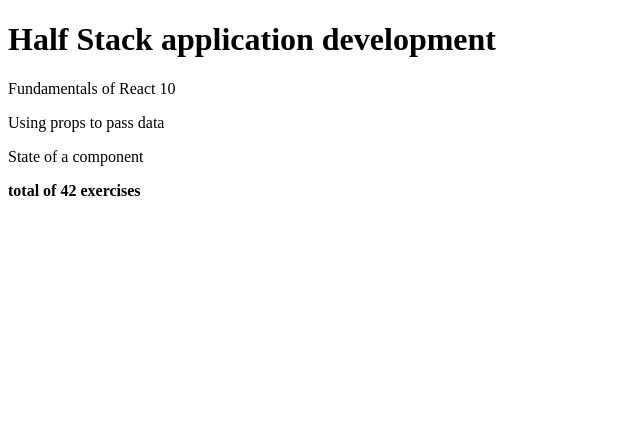
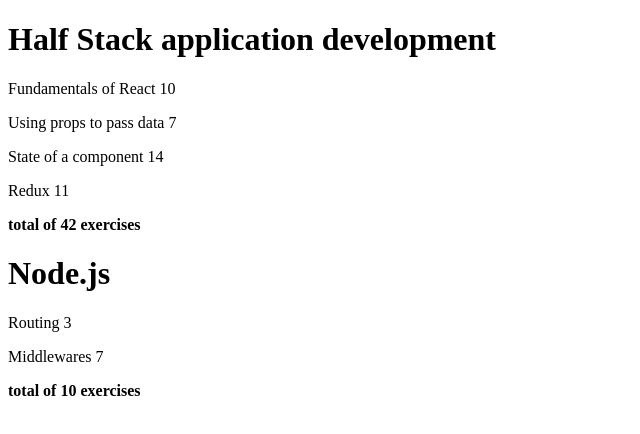
Before and after one commit to newton-adhikari/part2, a React (Create React App) app in the folder courseinfo/: page / in a window 1280 px wide. Shown: the top 434 px of the page, without its empty margins (0-640 px from the left). Built offline with nearby package versions, Linux system fonts and the light colour scheme.

Commit message:
courseinfo step9 completed

```diff
--- a/courseinfo/src/App.js
+++ b/courseinfo/src/App.js
@@ -4,13 +4,9 @@
   return <p>{props.part} {props.exericses}</p>
 }
 
-const Content = props => {
-  console.log(props.parts)
+const Content = ({parts}) => {
   return <>
-    <Part part={props.parts[0].name} exericses={props.parts[0].exercises} />
-    <Part part={props.parts[1].name} exericses={props.parts[1].exericses} />
-    <Part part={props.parts[2].name} exericses={props.parts[2].exericses} />
-
+    {parts.map(p => <Part key={p.id} part={p.name} exericses={p.exercises} />)}
   </>
 }
 
@@ -29,9 +25,10 @@
 }
 
 const App = () => {
-  const course = {
+  const courses = [
+    {
+      name: 'Half Stack application development',
       id: 1,
-    name: 'Half Stack application development',
       parts: [
         {
           name: 'Fundamentals of React',
@@ -54,9 +51,30 @@
           id: 4
         }
       ]
+    },
+    {
+      name: 'Node.js',
+      id: 2,
+      parts: [
+        {
+          name: 'Routing',
+          exercises: 3,
+          id: 1
+        },
+        {
+          name: 'Middlewares',
+          exercises: 7,
+          id: 2
         }
+      ]
+    }
+  ]
 
-  return <Course course={course} />
+  return (
+    <div>
+      {courses.map(c => <Course key={c.id} course={c} />)}
+    </div>
+  )
 }
 
 export default App;
```
Lines whose indentation alone changed are shown as unchanged.
